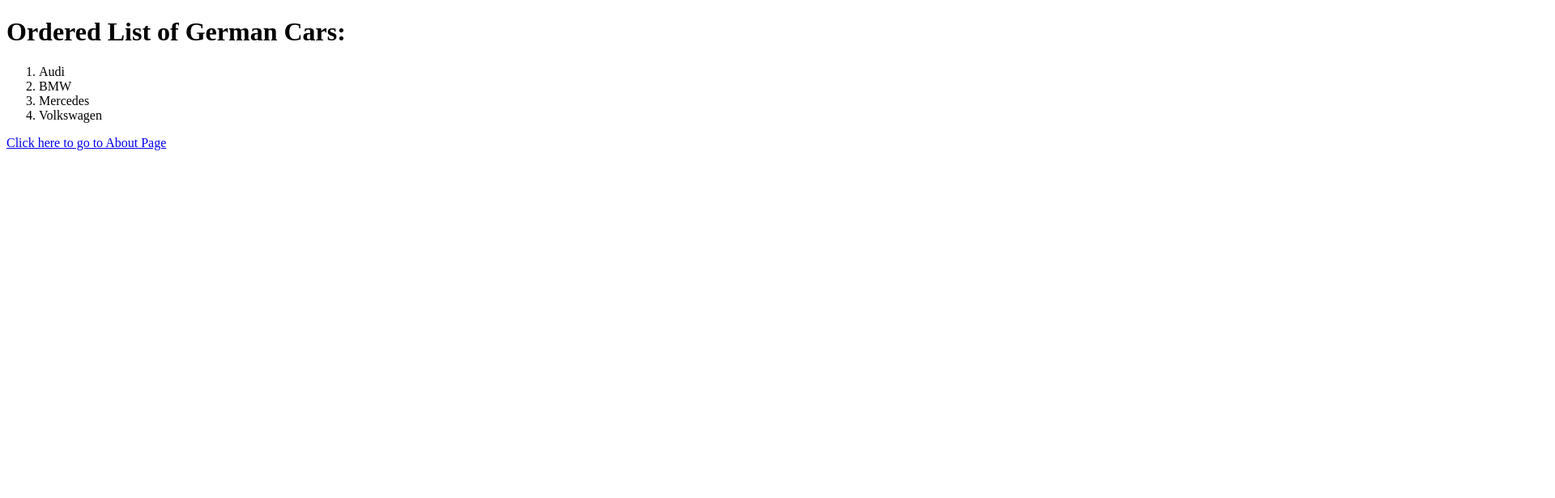
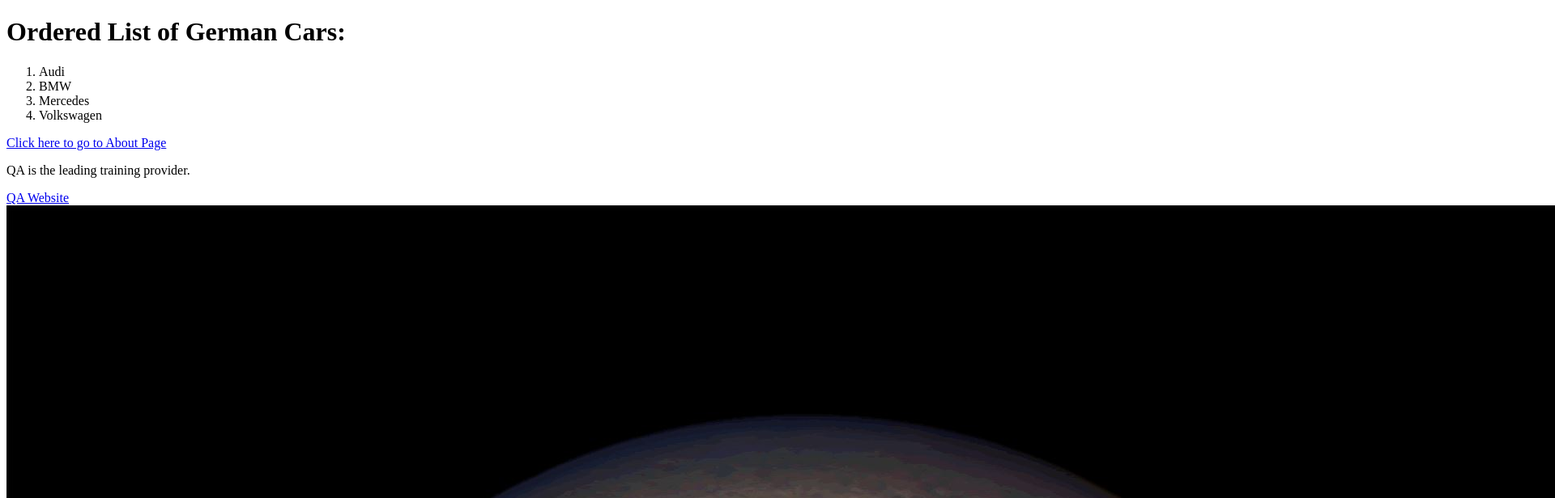
Before and after one commit to cansuhan/bae_html_css, a plain HTML site: page tasks.html in a window 1280 px wide. Shown: the top 616 px of the page at 81% size, 1920 px wide, since content can reach past the window. Drawn offline with Linux system fonts and the light colour scheme.

Commit message:
Updated TASKS.HTML with TASK 8 completed

```diff
--- a/tasks.html
+++ b/tasks.html
@@ -18,7 +18,16 @@
     </ol>
 
     <!-- TASK 7 -->
+    <a href="./about.html">Click here to go to About Page</a>
 
-    <a href="./about.html">Click here to go to About Page</a>
+    <!-- TASK 8 -->
+    <p title = "this is an attribute">QA is the leading training provider.</p>
+
+    <a href="https://www.qa.com/">QA Website</a>
+
+    <img src="./Jupiter.jpg" alt="The Planet Jupiter">
+
+
+
 </body>
 </html>
```
